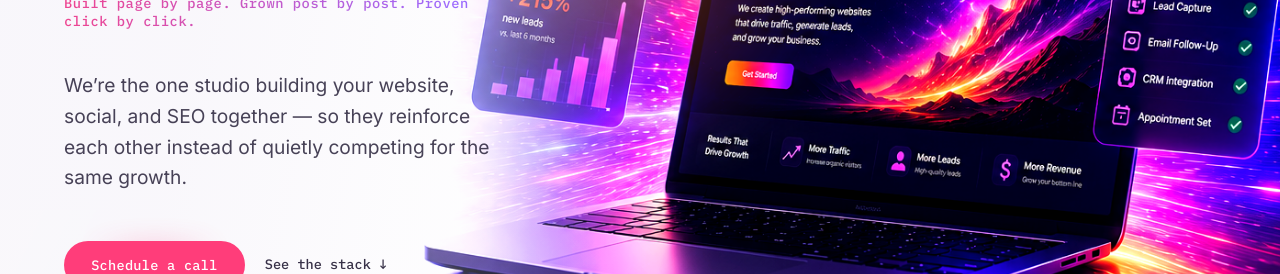
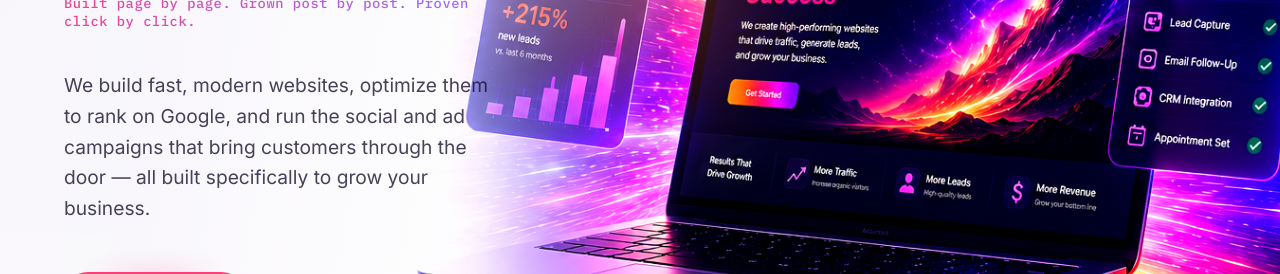
Before and after one commit to nicmartinez1/nmcreative, a Next.js app: page / in a window 1280 px wide. Shown: the part 506-780 px from the top of the page. Built offline with nearby package versions, Linux system fonts and the light colour scheme.

Commit message:
Reword hero paragraph to plainly describe the services offered

```diff
--- a/app/page.tsx
+++ b/app/page.tsx
@@ -455,8 +455,9 @@ export default function WebSkillet() {
               Built page by page. Grown post by post. Proven click by click.
             </Reveal>
             <Reveal delay={200} className="ws-hero-sub">
-              We&rsquo;re the one studio building your website, social, and SEO together — so they
-              reinforce each other instead of quietly competing for the same growth.
+              We build fast, modern websites, optimize them to rank on Google, and run the social and
+              ad campaigns that bring customers through the door — all built specifically to grow your
+              business.
             </Reveal>
             <Reveal delay={240} className="ws-hero-actions">
               <Link href="/contact" className="ws-btn-primary">
```
